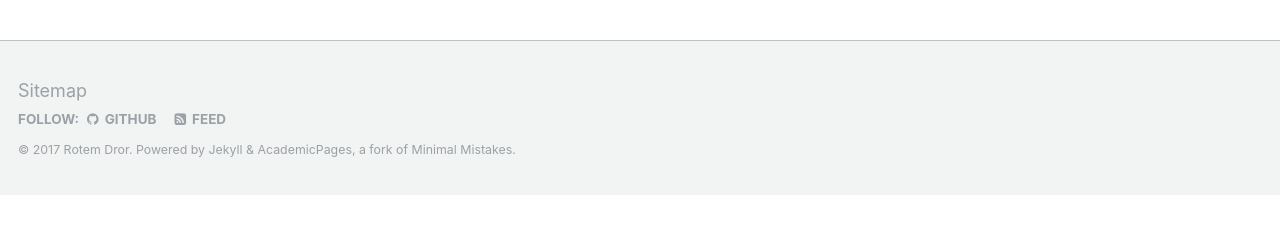
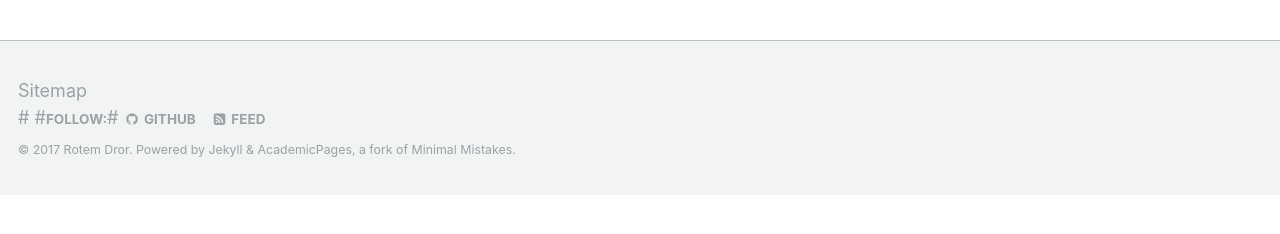
Before and after one commit to rtmdrr/rtmdrr.github.io, a Jekyll site: the page built from _pages/about.md, in a window 1280 px wide. Shown: the part 536-770 px from the top of the page. Built offline with Jekyll 4.4.1, drawn with Linux system fonts in a browser that asks for light colours.

Commit message:
Update footer.html

```diff
--- a/_includes/footer.html
+++ b/_includes/footer.html
@@ -2,9 +2,9 @@
 
 <div class="page__footer-follow">
   <ul class="social-icons">
-    {% if site.data.ui-text[site.locale].follow_label %}
-      <li><strong>{{ site.data.ui-text[site.locale].follow_label }}</strong></li>
-    {% endif %}
+    #{% if site.data.ui-text[site.locale].follow_label %}
+      #<li><strong>{{ site.data.ui-text[site.locale].follow_label }}</strong></li>
+    #{% endif %}
     {% if site.twitter.username %}
       <li><a href="https://twitter.com/{{ site.twitter.username }}"><i class="fa fa-fw fa-twitter-square" aria-hidden="true"></i> Twitter</a></li>
     {% endif %}
```
